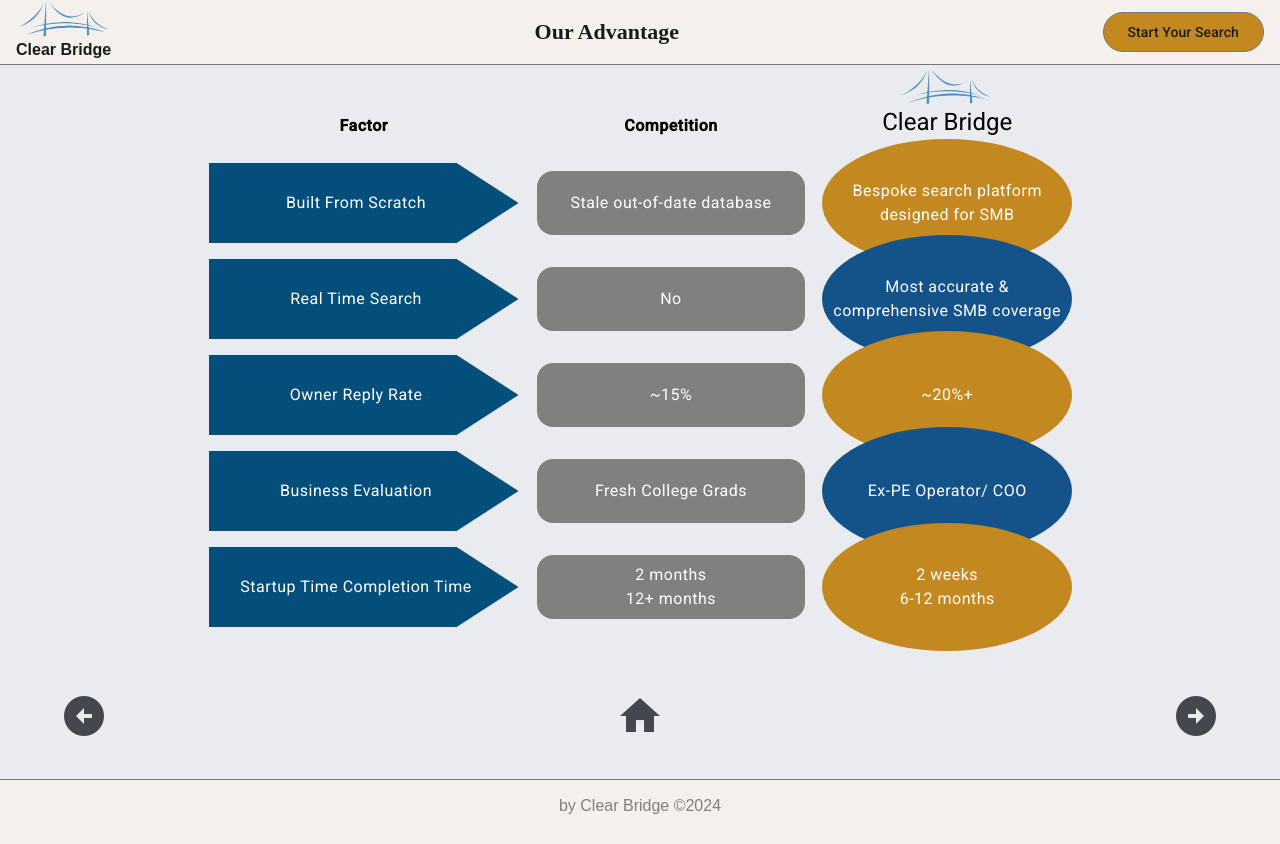
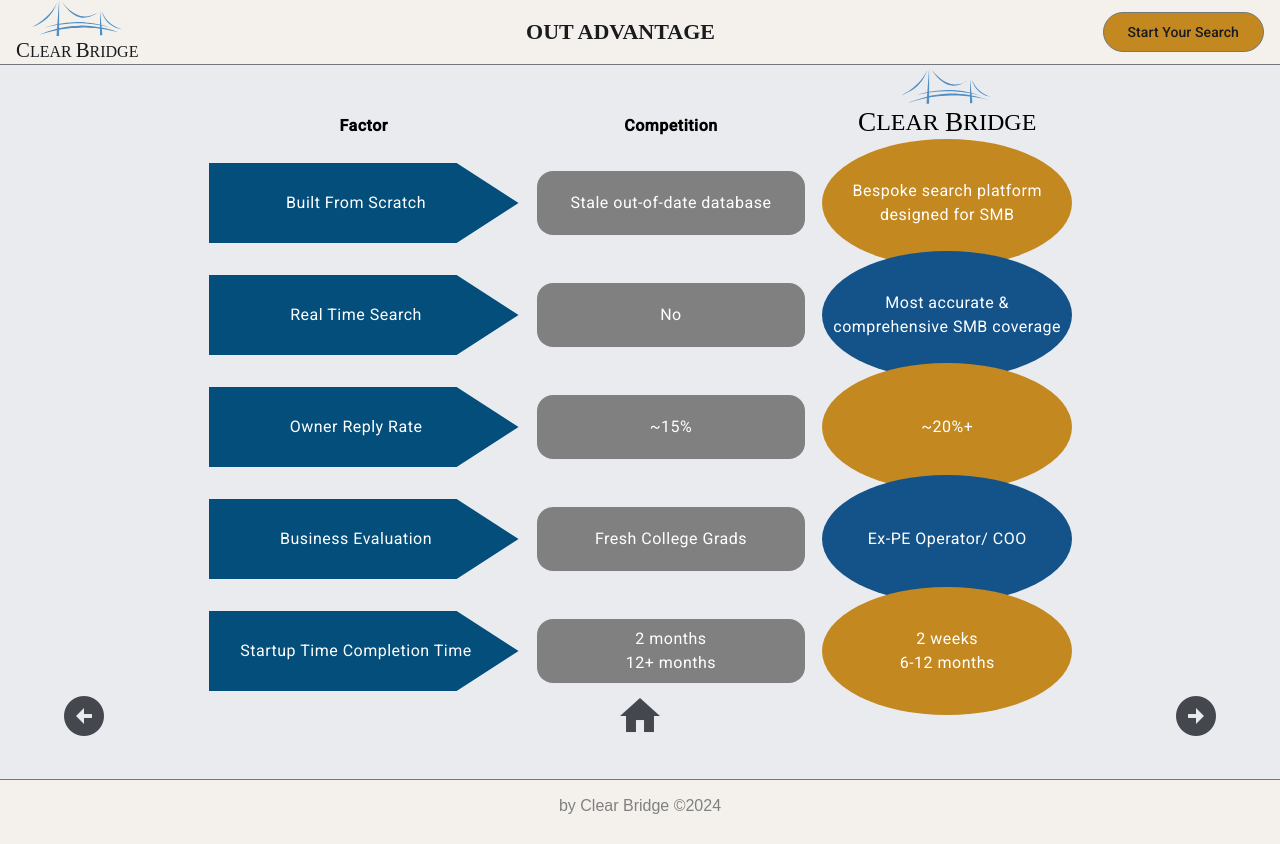
Before and after one commit to mrtabaa/clear-bridge, an Angular app in the folder client/: page /advantage in a window 1280 px wide. Built offline with nearby package versions, Linux system fonts and the light colour scheme.

Commit message:
Improved logo and title font

```diff
--- a/client/src/app/components/about-us/about-us.component.ts
+++ b/client/src/app/components/about-us/about-us.component.ts
@@ -20,6 +20,6 @@
   private _commonService = inject(CommonService);
 
   ngOnInit(): void {
-    this._commonService.pageTitleSig.set('About Us');
+    this._commonService.pageTitleSig.set('ABOUT US');
   }
 }
--- a/client/src/app/components/advantage/advantage.component.html
+++ b/client/src/app/components/advantage/advantage.component.html
@@ -6,7 +6,7 @@
                 <th>Competition</th>
                 <th class="brand">
                     <img ngSrc="/assets/images/logos/logo.svg" width="90" height="40" priority alt="Logo">
-                    <h6 class="text">Clear Bridge</h6>
+                    <h6 class="text"><span>C</span>LEAR <span>B</span>RIDGE</h6>
                 </th>
             </tr>
         </thead>
--- a/client/src/app/components/advantage/advantage.component.scss
+++ b/client/src/app/components/advantage/advantage.component.scss
@@ -30,8 +30,18 @@
                 font-weight: bold;
                 color: black;
 
-                :not(:last-child) {
+                :not(.brand) {
                     vertical-align: bottom;
+                }
+
+                .brand {
+                    .text {
+                        font-family: 'Times New Roman', Times, serif;
+
+                        span {
+                            font-size: 1.7rem;
+                        }
+                    }
                 }
             }
         }
@@ -80,19 +90,19 @@
             }
 
             :nth-child(2) {
+                bottom: 1rem;
+            }
+
+            :nth-child(3) {
                 bottom: 2rem;
             }
 
-            :nth-child(3) {
-                bottom: 4rem;
-            }
-
             :nth-child(4) {
-                bottom: 6rem;
+                bottom: 3rem;
             }
 
             :nth-child(5) {
-                bottom: 8rem;
+                bottom: 4rem;
             }
 
         }
--- a/client/src/app/components/advantage/advantage.component.ts
+++ b/client/src/app/components/advantage/advantage.component.ts
@@ -17,6 +17,6 @@
   private _commonService = inject(CommonService);
 
   ngOnInit(): void {
-    this._commonService.pageTitleSig.set('Our Advantage');
+    this._commonService.pageTitleSig.set('OUT ADVANTAGE');
   }
 }
--- a/client/src/app/components/contact-us/contact-us.component.ts
+++ b/client/src/app/components/contact-us/contact-us.component.ts
@@ -15,6 +15,6 @@
   private _commonService = inject(CommonService);
 
   ngOnInit(): void {
-    this._commonService.pageTitleSig.set('Contact Us');
+    this._commonService.pageTitleSig.set('CONTACT US');
   }
 }
--- a/client/src/app/components/home/home.component.ts
+++ b/client/src/app/components/home/home.component.ts
@@ -21,6 +21,6 @@
   private _commonService = inject(CommonService);
 
   ngOnInit(): void {
-    this._commonService.pageTitleSig.set('Clear Brdige Group');
+    this._commonService.pageTitleSig.set('CLEAR BRIDGE GROUP');
   }
 }
--- a/client/src/app/components/navbars/navbar/navbar.component.html
+++ b/client/src/app/components/navbars/navbar/navbar.component.html
@@ -1,7 +1,7 @@
 <mat-toolbar>
     <div class="brand">
         <img ngSrc="/assets/images/logos/logo.svg" width="90" height="40" priority alt="Logo">
-        <p>Clear Bridge</p>
+        <p class="text"><span>C</span>LEAR <span>B</span>RIDGE</p>
     </div>
     <h1 class="title">{{pageTitleSig()}}</h1>
     <button mat-stroked-button>Start Your Search</button>
--- a/client/src/app/components/navbars/navbar/navbar.component.scss
+++ b/client/src/app/components/navbars/navbar/navbar.component.scss
@@ -10,13 +10,13 @@
         align-items: center;
         height: 4rem;
 
-        p {
-            font-family: "Fredoka", sans-serif;
+        .text {
+            font-family: 'Times New Roman', Times, serif;
             font-size: 1rem;
-            font-optical-sizing: auto;
-            font-weight: bold;
-            font-style: normal;
-            font-variation-settings: "wdth" 100;
+
+            span {
+                font-size: 1.3rem;
+            }
         }
     }
 
--- a/client/src/app/components/process/process.component.ts
+++ b/client/src/app/components/process/process.component.ts
@@ -1,12 +1,14 @@
 import { Component, inject, OnInit } from '@angular/core';
 import { CommonService } from '../../services/common.service';
 import { NavArrowsComponent } from '../navbars/nav-arrows/nav-arrows.component';
+import { MatDividerModule } from '@angular/material/divider';
 
 @Component({
   selector: 'app-process',
   standalone: true,
   imports: [
-    NavArrowsComponent
+    NavArrowsComponent,
+    MatDividerModule
   ],
   templateUrl: './process.component.html',
   styleUrl: './process.component.scss'
@@ -15,6 +17,6 @@
   private _commonService = inject(CommonService);
 
   ngOnInit(): void {
-    this._commonService.pageTitleSig.set('Our Process');
+    this._commonService.pageTitleSig.set('OUR PROCESS');
   }
 }
--- a/client/src/app/components/team/team.component.ts
+++ b/client/src/app/components/team/team.component.ts
@@ -15,6 +15,6 @@
   private _commonService = inject(CommonService);
 
   ngOnInit(): void {
-    this._commonService.pageTitleSig.set('Our Team');
+    this._commonService.pageTitleSig.set('OUT TEAM');
   }
 }
--- a/client/src/app/services/common.service.ts
+++ b/client/src/app/services/common.service.ts
@@ -4,5 +4,5 @@
   providedIn: 'root'
 })
 export class CommonService {
-  pageTitleSig = signal<string>('Clear Bridge Group');
+  pageTitleSig = signal<string>('CLEAR BRIDGE GROUP');
 }
--- a/client/src/styles.scss
+++ b/client/src/styles.scss
@@ -4,7 +4,7 @@
 body { margin: 0; font-family: Roboto, "Helvetica Neue", sans-serif; }
 
 p {
-    font-family: arial, "Helvetica Neue", sans-serif !important;
+    font-family: arial, "Helvetica Neue", sans-serif;
 }
 
 h1,
```
